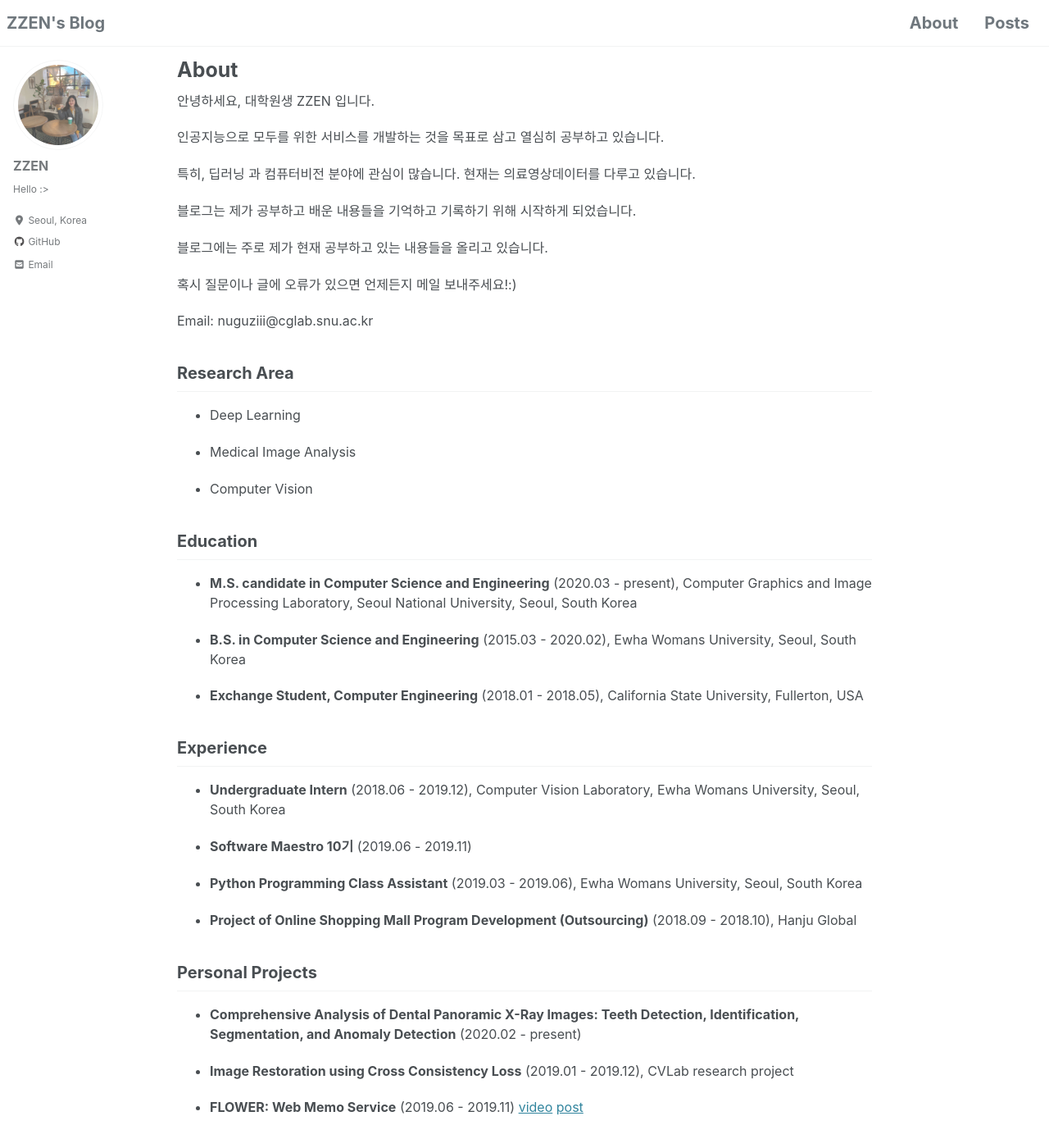
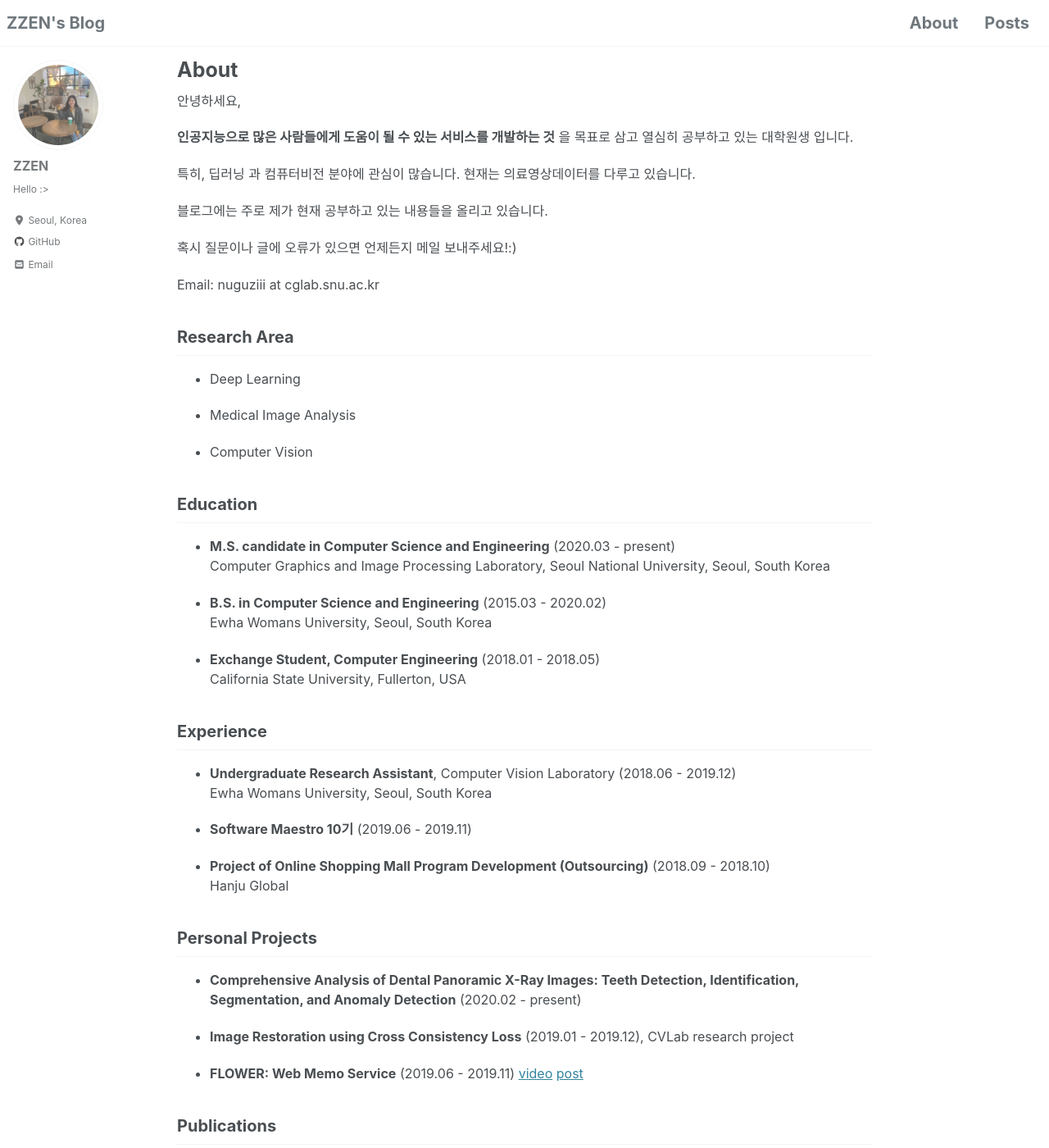
Before and after one commit to nuguziii/nuguziii.github.io, a Jekyll site: the page built from _pages/about.md, in a window 1280 px wide and 1400 px high. Shown: the whole window at 82% size. Built offline with Jekyll 4.4.1, drawn with Linux system fonts in a browser that asks for light colours; cached includes are drawn as plain includes; nearby versions of some CDN libraries; some of the changed text lies outside the part shown.

Commit message:
update about

```diff
--- a/_pages/about.md
+++ b/_pages/about.md
@@ -4,19 +4,17 @@ layout : single
 permalink : /about/
 ---
 
-안녕하세요, 대학원생 ZZEN 입니다.
+안녕하세요,
 
-인공지능으로 모두를 위한 서비스를 개발하는 것을 목표로 삼고 열심히 공부하고 있습니다.
+**인공지능으로 많은 사람들에게 도움이 될 수 있는 서비스를 개발하는 것** 을 목표로 삼고 열심히 공부하고 있는 대학원생 입니다.
 
 특히, 딥러닝 과 컴퓨터비전 분야에 관심이 많습니다. 현재는 의료영상데이터를 다루고 있습니다.
-
-블로그는 제가 공부하고 배운 내용들을 기억하고 기록하기 위해 시작하게 되었습니다.
 
 블로그에는 주로 제가 현재 공부하고 있는 내용들을 올리고 있습니다.
 
 혹시 질문이나 글에 오류가 있으면 언제든지 메일 보내주세요!:)
 
-Email: nuguziii@cglab.snu.ac.kr
+Email: nuguziii at cglab.snu.ac.kr
 
 ## Research Area
 
@@ -27,21 +25,24 @@ Email: nuguziii@cglab.snu.ac.kr
 - Computer Vision
 
 ## Education
-- **M.S. candidate in Computer Science and Engineering** (2020.03 - present), Computer Graphics and Image Processing Laboratory, Seoul National University, Seoul, South Korea
+- **M.S. candidate in Computer Science and Engineering** (2020.03 - present)<br>
+Computer Graphics and Image Processing Laboratory, Seoul National University, Seoul, South Korea
 
-- **B.S. in Computer Science and Engineering** (2015.03 - 2020.02), Ewha Womans University, Seoul, South Korea
+- **B.S. in Computer Science and Engineering** (2015.03 - 2020.02)<br>
+Ewha Womans University, Seoul, South Korea
 
-- **Exchange Student, Computer Engineering** (2018.01 - 2018.05), California State University, Fullerton, USA
+- **Exchange Student, Computer Engineering** (2018.01 - 2018.05)<br>
+California State University, Fullerton, USA
 
 ## Experience
 
-- **Undergraduate Intern** (2018.06 - 2019.12), Computer Vision Laboratory, Ewha Womans University, Seoul, South Korea
+- **Undergraduate Research Assistant**, Computer Vision Laboratory (2018.06 - 2019.12) <br>
+Ewha Womans University, Seoul, South Korea
 
 - **Software Maestro 10기** (2019.06 - 2019.11)
 
-- **Python Programming Class Assistant** (2019.03 - 2019.06), Ewha Womans University, Seoul, South Korea
-
-- **Project of Online Shopping Mall Program Development (Outsourcing)** (2018.09 - 2018.10), Hanju Global
+- **Project of Online Shopping Mall Program Development (Outsourcing)** (2018.09 - 2018.10)<br>
+Hanju Global
 
 ## Personal Projects
 
```
Also changed, not shown: other parts of _pages/about.md (+4 -0 lines).
